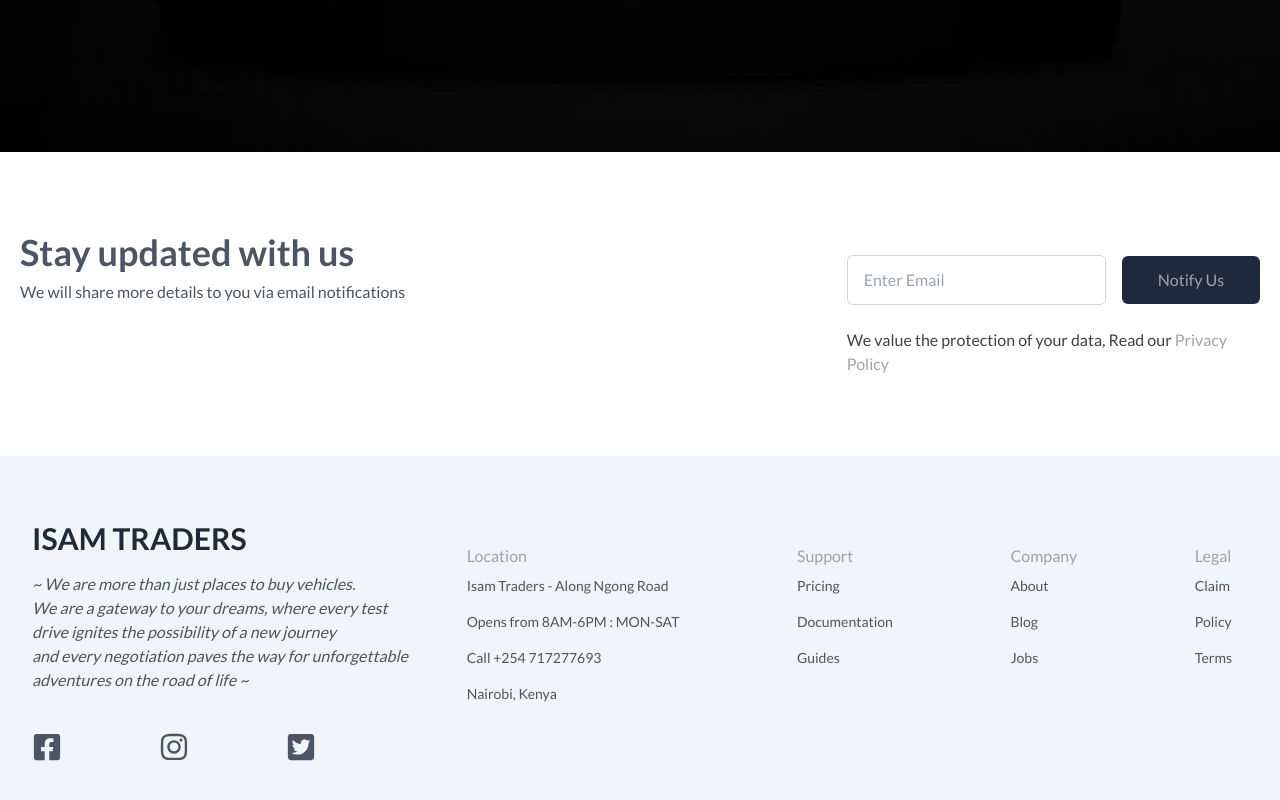
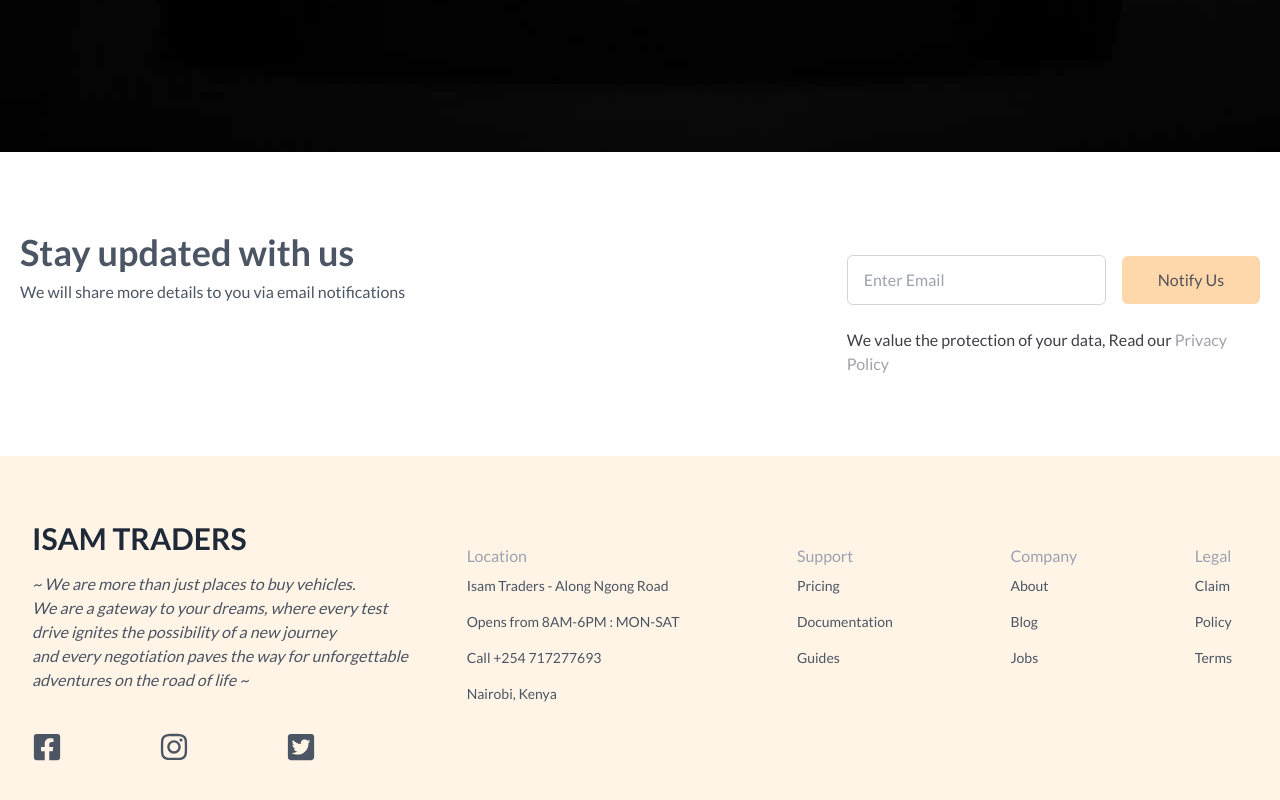
Before and after one commit to Tiwami626/Isam, a React (Vite) app: page / in a window 1280 px wide. Shown: the part 744-1544 px from the top of the page. Built offline with nearby package versions, Linux system fonts and the light colour scheme.

Commit message:
Commit message

```diff
--- a/src/components/Footer.jsx
+++ b/src/components/Footer.jsx
@@ -2,7 +2,7 @@ import { FaFacebookSquare, FaInstagram, FaTwitterSquare } from "react-icons/fa";
 
 const Footer = () => {
   return (
-    <div className='w-full mx-auto py-16 px-4 grid lg:grid-cols-3 gap-2 text-gray-600 bg-slate-100'>
+    <div className='w-full mx-auto py-16 px-4 grid lg:grid-cols-3 gap-2 text-gray-600 bg-orange-100 bg-opacity-60 backdrop-filter backdrop-blur-md'>
       <div className='mr-4 pl-4'>
         <h1 className='w-full text-xl sm:text-3xl font-bold text-gray-800'>
           ISAM TRADERS
--- a/src/components/Newsletter.jsx
+++ b/src/components/Newsletter.jsx
@@ -15,7 +15,7 @@ const Newsletter = () => {
               type='email'
               placeholder='Enter Email'
             />
-            <button className='bg-slate-800 text-zinc-400 text-sm sm:text-base rounded-md font-medium w-[200px] ml-4 my-6 px-6 py-3'>
+            <button className='bg-orange-200 text-zinc-600 text-sm sm:text-base rounded-md font-medium w-[200px] ml-4 my-6 px-6 py-3'>
               Notify Us
             </button>
           </div>
```
